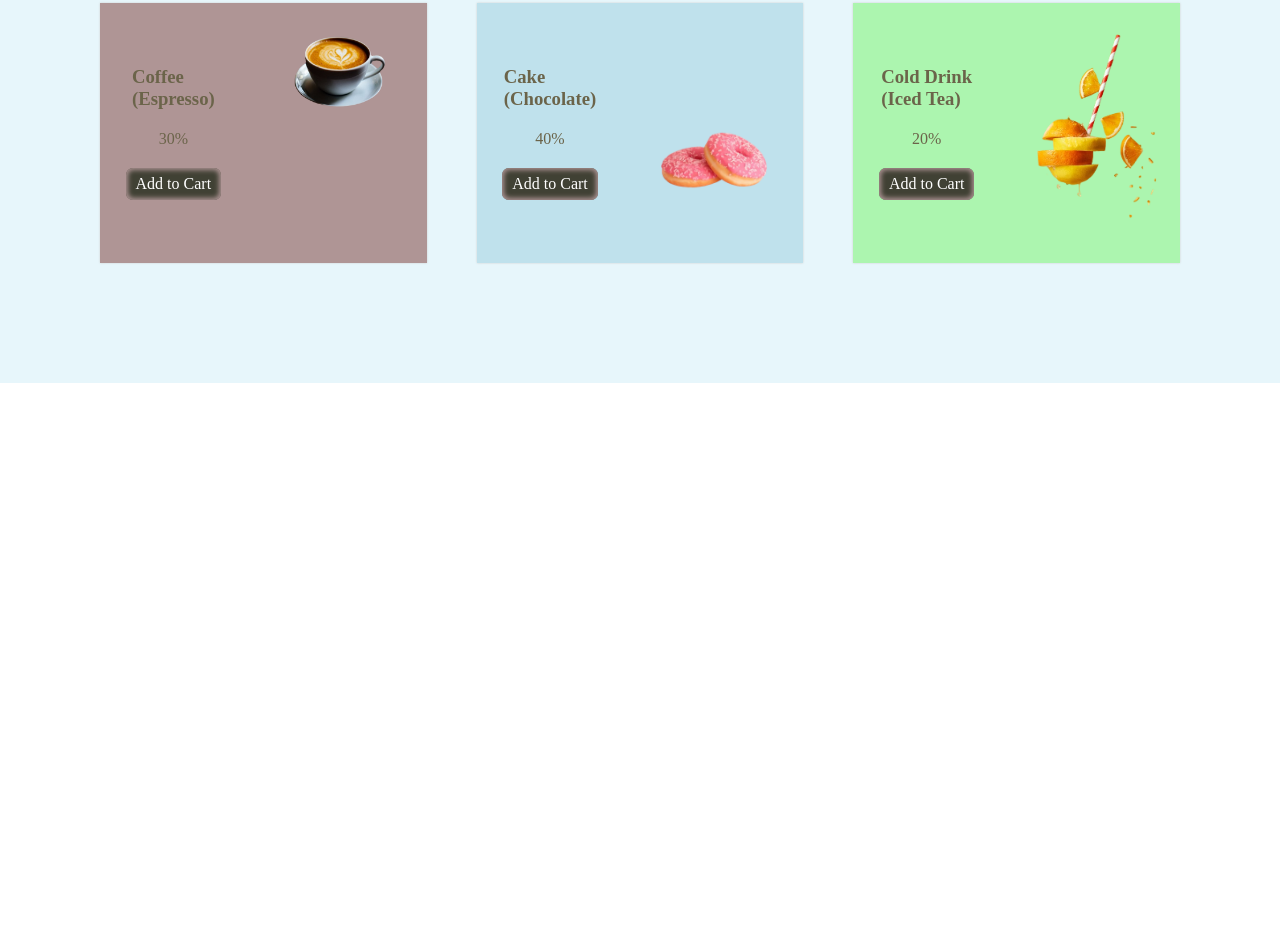
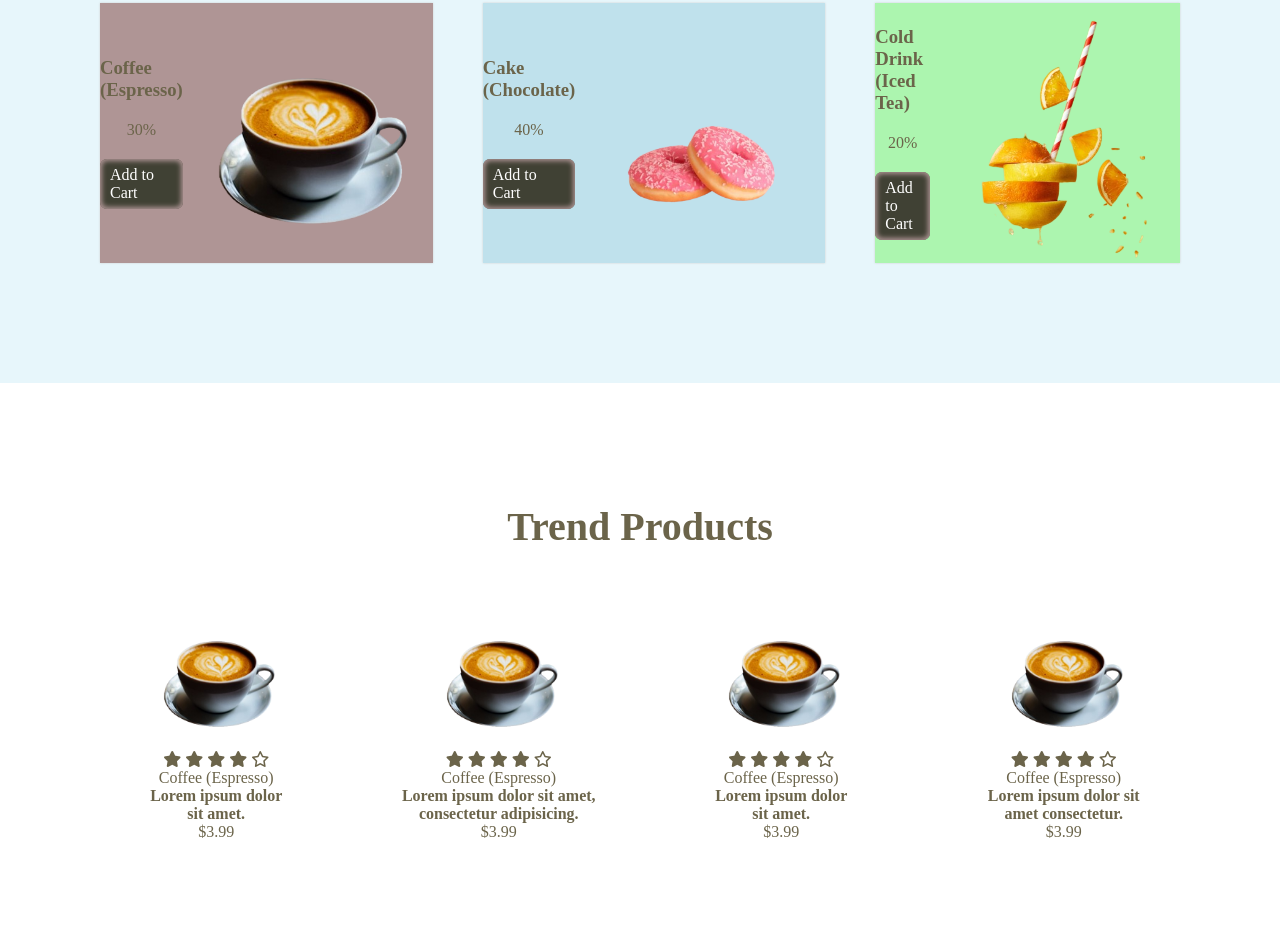
Before and after one commit to zinoo-dez/ygn-cafe99-1pm, a plain HTML site: page index.html in a window 1280 px wide. Shown: the part 2168-3112 px from the top of the page. Drawn offline with Linux system fonts and the light colour scheme.

Commit message:
tranding section

```diff
--- a/css/main.css
+++ b/css/main.css
@@ -286,3 +286,29 @@ section {
 .product-3 {
     background: #9ef59dcc;
 }
+
+.product-img {
+    display: flex;
+    justify-content: center;
+    align-items: center;
+}
+
+.product-img img {
+    width: 250px;
+    height: 250px;
+    /* border-radius: 50%; */
+    object-fit: cover;
+    object-position: center;
+    /* box-shadow: 0 0 5px 2px #af9595; */
+}
+
+/* trend products */
+.trend-container {
+    display: grid;
+    grid-template-columns: repeat(4, 1fr);
+    gap: 50px;
+}
+
+.trend-card {
+    text-align: center;
+}
--- a/css/media-query.css
+++ b/css/media-query.css
@@ -1,6 +1,10 @@
 /* use desktop first */
 
 @media screen and (max-width: 700px) {
+    section {
+        padding: 20px;
+    }
+
     nav {
         padding: 0 25px;
     }
@@ -70,4 +74,15 @@
         grid-gap: 20px;
     }
 
+    .menu-container,
+    .product-container,
+    .trend-container {
+        grid-template-columns: 1fr;
+    }
+
+    .product-img img {
+        width: 200px;
+        height: 200px;
+    }
+
 }
--- a/index.html
+++ b/index.html
@@ -6,6 +6,10 @@
     <title>coffee shop</title>
     <link rel="stylesheet" href="css/main.css" />
     <link rel="stylesheet" href="css/media-query.css" />
+    <link
+      rel="stylesheet"
+      href="https://cdnjs.cloudflare.com/ajax/libs/font-awesome/6.4.2/css/all.min.css"
+    />
   </head>
   <body>
     <header>
@@ -94,6 +98,7 @@
           <a href="" class="btn">Learn More</a>
         </div>
       </section>
+      <!-- menu start -->
       <section id="menu-list" class="menu">
         <h2 class="title">Menu</h2>
         <div class="menu-container">
@@ -169,6 +174,8 @@
           </div>
         </div>
       </section>
+      <!-- menu end -->
+      <!-- products start -->
       <section id="products" class="products">
         <div class="product-container">
           <div class="product product-1">
@@ -224,7 +231,102 @@
           </div>
         </div>
       </section>
-      <section id="reservation"></section>
+      <!-- products end -->
+      <!-- trend products start -->
+      <section id="trend-products" class="trrend-products">
+        <h2 class="title">Trend Products</h2>
+        <div class="trend-container">
+          <div class="trend-card">
+            <img
+              src="./img/dani-ZLqxSzvVr7I-unsplash-removebg-preview.png"
+              width="220"
+              alt=""
+            />
+            <div class="start">
+              <i class="fa-solid fa-star"></i>
+              <i class="fa-solid fa-star"></i>
+              <i class="fa-solid fa-star"></i>
+              <i class="fa-solid fa-star"></i>
+              <i class="fa-regular fa-star"></i>
+            </div>
+            <p>Coffee (Espresso)</p>
+            <p>
+              <b
+                >Lorem ipsum dolor <br />
+                sit amet.</b
+              >
+            </p>
+            <p>$3.99</p>
+          </div>
+          <div class="trend-card">
+            <img
+              src="./img/dani-ZLqxSzvVr7I-unsplash-removebg-preview.png"
+              width="220"
+              alt=""
+            />
+            <div class="start">
+              <i class="fa-solid fa-star"></i>
+              <i class="fa-solid fa-star"></i>
+              <i class="fa-solid fa-star"></i>
+              <i class="fa-solid fa-star"></i>
+              <i class="fa-regular fa-star"></i>
+            </div>
+            <p>Coffee (Espresso)</p>
+            <p>
+              <b
+                >Lorem ipsum dolor sit amet, <br />
+                consectetur adipisicing.</b
+              >
+            </p>
+            <p>$3.99</p>
+          </div>
+          <div class="trend-card">
+            <img
+              src="./img/dani-ZLqxSzvVr7I-unsplash-removebg-preview.png"
+              width="220"
+              alt=""
+            />
+            <div class="start">
+              <i class="fa-solid fa-star"></i>
+              <i class="fa-solid fa-star"></i>
+              <i class="fa-solid fa-star"></i>
+              <i class="fa-solid fa-star"></i>
+              <i class="fa-regular fa-star"></i>
+            </div>
+            <p>Coffee (Espresso)</p>
+            <p>
+              <b
+                >Lorem ipsum dolor <br />
+                sit amet.</b
+              >
+            </p>
+            <p>$3.99</p>
+          </div>
+          <div class="trend-card">
+            <img
+              src="./img/dani-ZLqxSzvVr7I-unsplash-removebg-preview.png"
+              width="220"
+              alt=""
+            />
+            <div class="start">
+              <i class="fa-solid fa-star"></i>
+              <i class="fa-solid fa-star"></i>
+              <i class="fa-solid fa-star"></i>
+              <i class="fa-solid fa-star"></i>
+              <i class="fa-regular fa-star"></i>
+            </div>
+            <p>Coffee (Espresso)</p>
+            <p>
+              <b
+                >Lorem ipsum dolor sit <br />
+                amet consectetur.</b
+              >
+            </p>
+            <p>$3.99</p>
+          </div>
+        </div>
+      </section>
+      <!-- trend products end -->
       <section id="gallery"></section>
       <section id="contact"></section>
     </main>
```
